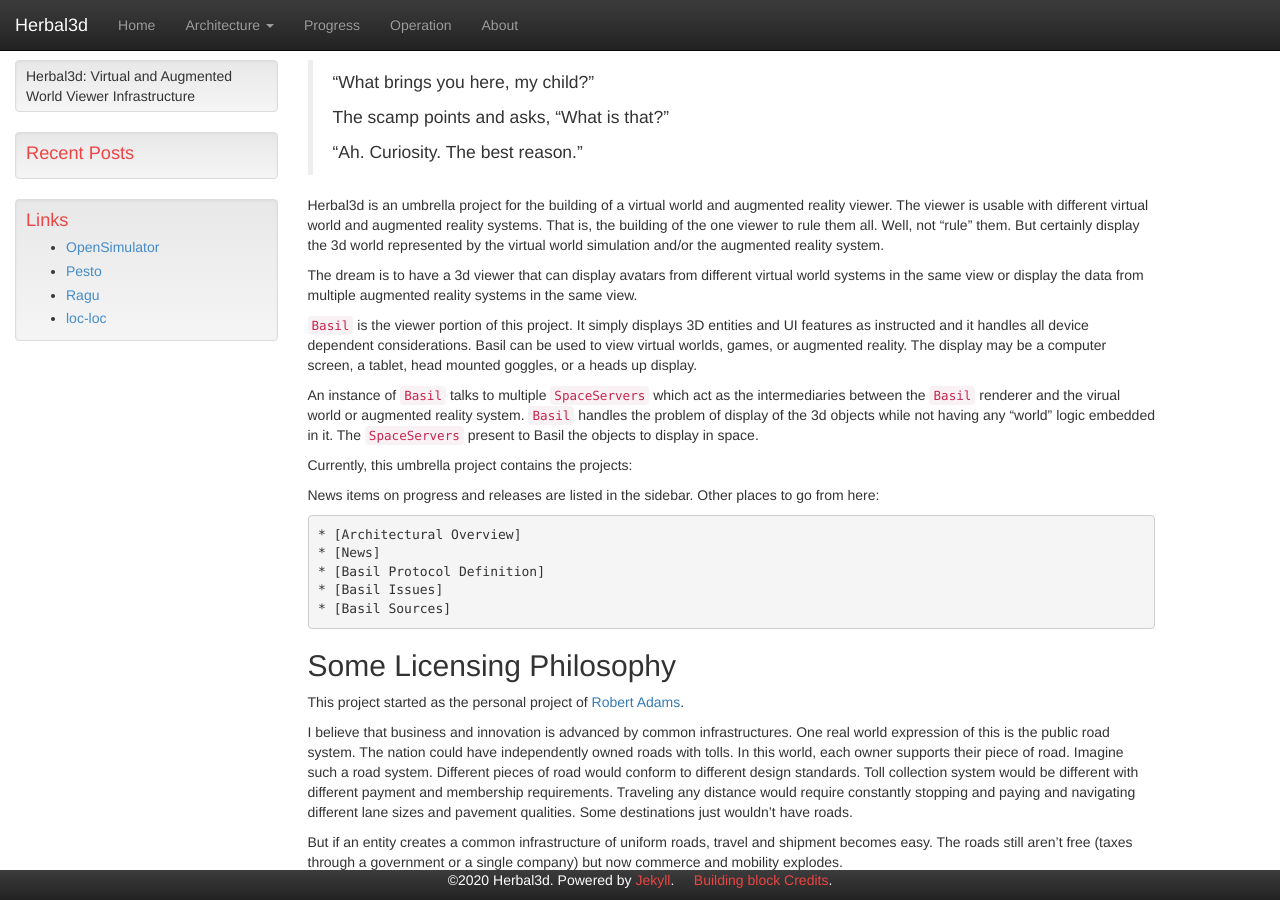
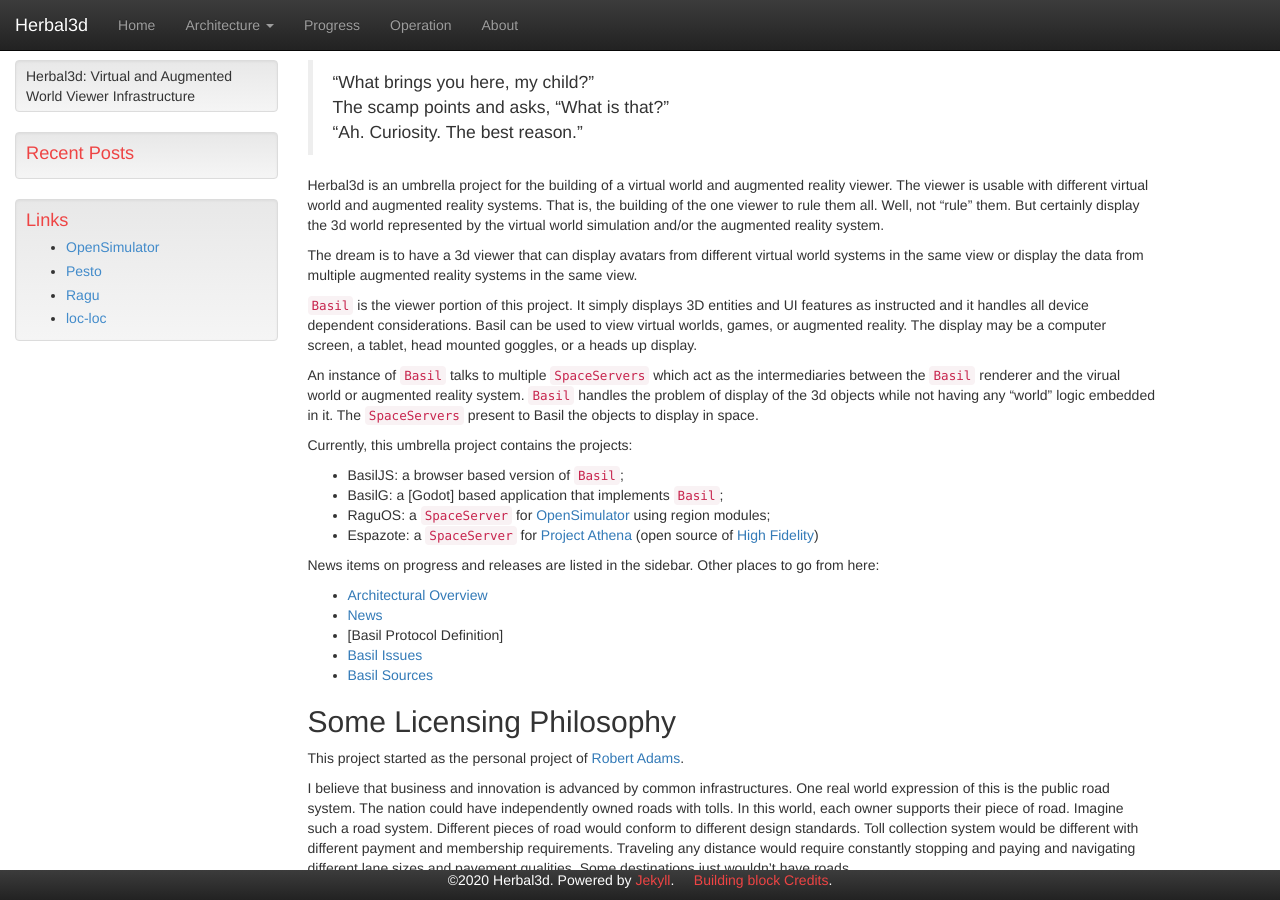
Before and after one commit to Herbal3d/herbal3d.github.io, a Jekyll site: the page built from index.md, in a window 1280 px wide and 900 px high. Built offline with Jekyll 4.4.1, drawn with Linux system fonts in a browser that asks for light colours; some of the changed lines change nothing that is shown.

Commit message:
More formatting in /index.md

```diff
--- a/index.md
+++ b/index.md
@@ -3,10 +3,8 @@ layout: default
 title: "Herbal3D: Virtual World Viewer Infrastructure"
 ---
 > "What brings you here, my child?"
->
-> The scamp points and asks, "What is that?"
->
-> "Ah. Curiosity. The best reason."
+> <br>The scamp points and asks, "What is that?"
+> <br>"Ah. Curiosity. The best reason."
 
 Herbal3d is an umbrella project for the building of a virtual world
 and augmented reality viewer.
@@ -35,19 +33,19 @@ The `SpaceServers` present to Basil the objects to display in space.
 
 Currently, this umbrella project contains the projects:
 
- [BasilJS]: a browser based version of `Basil`;
- [BasilG]: a [Godot] based application that implements `Basil`;
- [RaguOS]: a `SpaceServer` for [OpenSimulator] using region modules;
- [Espazote]: a `SpaceServer` for the [Project Athena] (open source of [High Fidelity])
+* BasilJS: a browser based version of `Basil`;
+* BasilG: a [Godot] based application that implements `Basil`;
+* RaguOS: a `SpaceServer` for [OpenSimulator] using region modules;
+* Espazote: a `SpaceServer` for [Project Athena] (open source of [High Fidelity])
 
 News items on progress and releases are listed in the sidebar.
 Other places to go from here:
 
-    * [Architectural Overview]
-    * [News]
-    * [Basil Protocol Definition]
-    * [Basil Issues]
-    * [Basil Sources]
+* [Architectural Overview]
+* [News]
+* [Basil Protocol Definition]
+* [Basil Issues]
+* [Basil Sources]
 
 ## Some Licensing Philosophy
 
```
